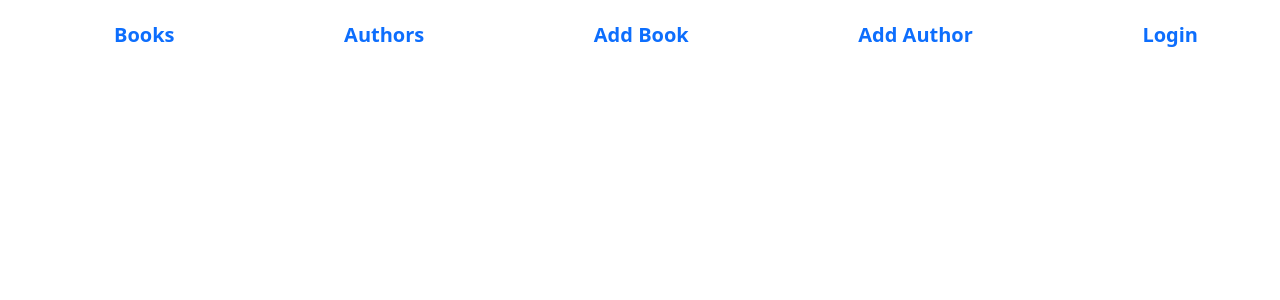
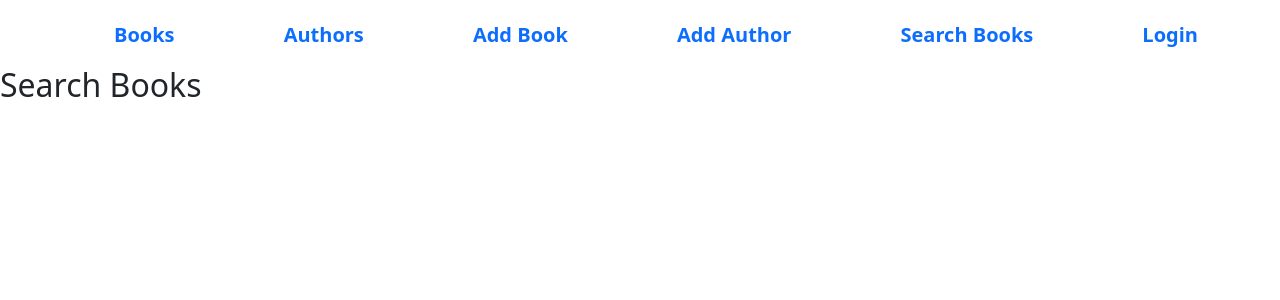
Before and after one commit to Peterzolo/part8-client, a React (Create React App) app: page /book/search in a window 1280 px wide. Shown: the top 300 px of the page. Built offline with nearby package versions, Linux system fonts and the light colour scheme.

Commit message:
book
search added

```diff
--- a/src/App.jsx
+++ b/src/App.jsx
@@ -10,6 +10,7 @@ import AddBook from "./components/book/AddBook";
 import EditAuthor from "./components/authors/EditAuthor";
 import CreateAuthor from "./components/authors/CreateAuthor";
 import LoginAuthor from "./components/authors/LoginAuthor";
+import SearchBook from "./components/book/SearchBook";
 
 const App = () => {
   return (
@@ -24,6 +25,7 @@ const App = () => {
         <Route path="/author/edit/:id" element={<EditAuthor />} />
         <Route path="/author/add" element={<CreateAuthor />} />
         <Route path="/author/login" element={<LoginAuthor />} />
+        <Route path="/book/search" element={<SearchBook />} />
       </Routes>
     </Router>
   );
--- /dev/null
+++ b/src/components/book/SearchBook.jsx
@@ -0,0 +1,11 @@
+import React from "react";
+
+const SearchBook = () => {
+  return (
+    <div>
+      <h2>Search Books</h2>
+    </div>
+  );
+};
+
+export default SearchBook;
--- a/src/components/menu/Menu.jsx
+++ b/src/components/menu/Menu.jsx
@@ -38,6 +38,9 @@ const Menu = () => {
         <Link to={"/author/add"} style={{ textDecoration: "none" }}>
           <li className="menu-item">Add Author</li>
         </Link>
+        <Link to={"/book/search"} style={{ textDecoration: "none" }}>
+          <li className="menu-item">Search Books</li>
+        </Link>
 
         {isLoggedIn ? (
           <li className="menu-item" onClick={handleLogout}>
```
